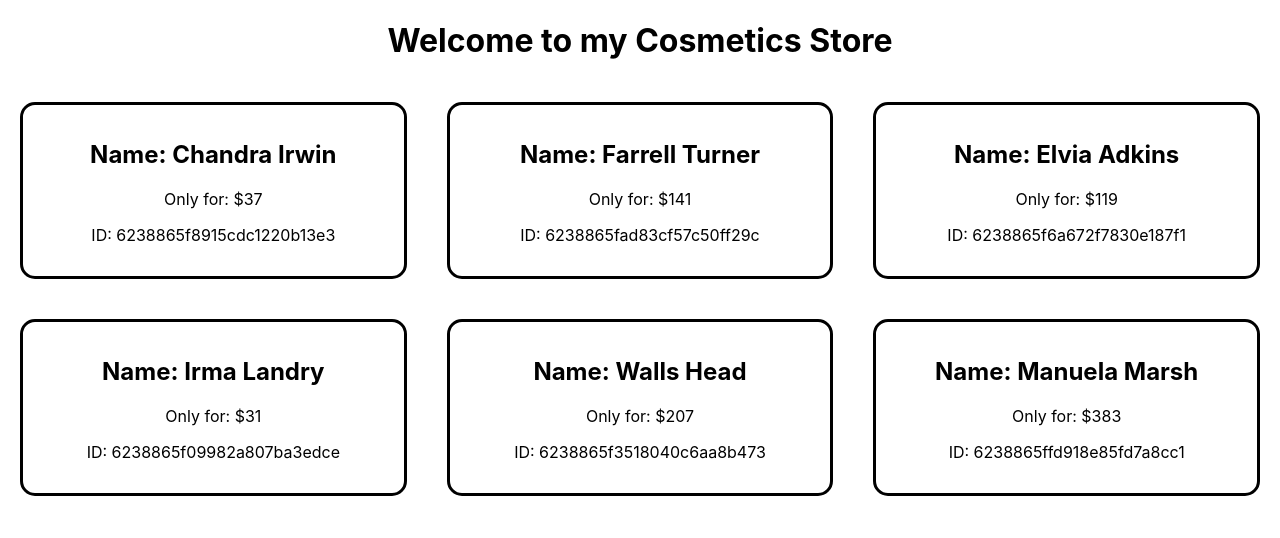
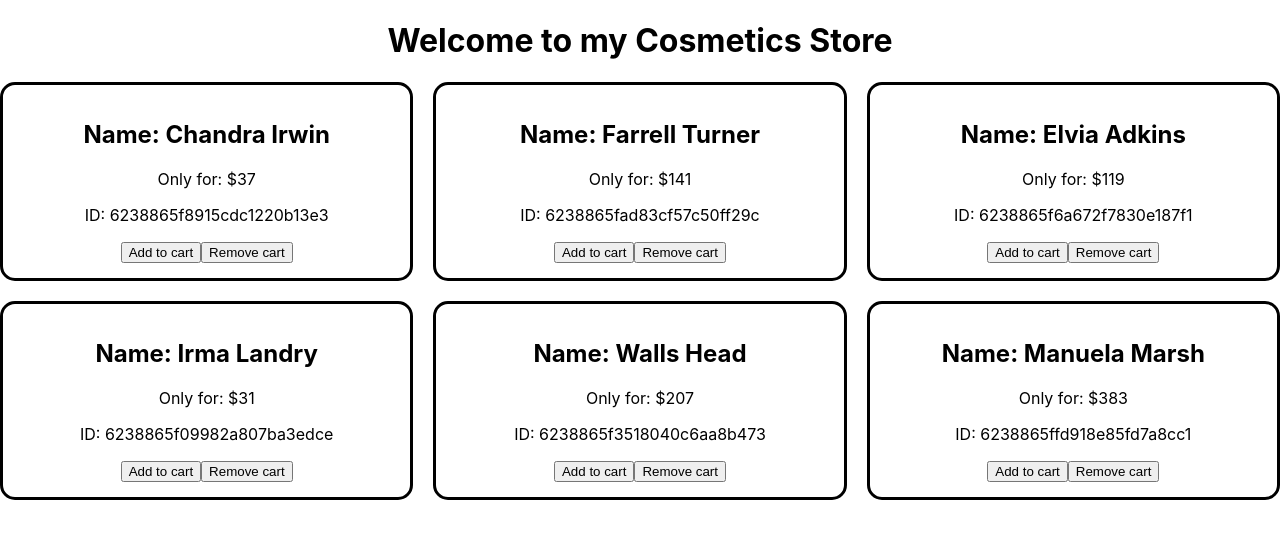
Before and after one commit to sayemhossain/reacr-practice-three, a React (Create React App) app: page / in a window 1280 px wide. Shown: the top 538 px of the page. Built offline with nearby package versions, Linux system fonts and the light colour scheme.

Commit message:
new code

```diff
--- a/src/Component/Cosmetic/Cosmetic.css
+++ b/src/Component/Cosmetic/Cosmetic.css
@@ -1,6 +1,5 @@
 .single-cosmetic {
   border: 3px solid black;
-  margin: 20px;
   padding: 15px;
   border-radius: 15px;
 }
--- a/src/Component/Cosmetic/Cosmetic.js
+++ b/src/Component/Cosmetic/Cosmetic.js
@@ -2,13 +2,23 @@ import React from "react";
 import "./Cosmetic.css";
 
 const Cosmetic = (props) => {
-  console.log(props);
   const { name, price, id } = props.cosmetic;
+  const addToCart = (id) => {
+    console.log("Item added", id);
+  };
   return (
     <div className="single-cosmetic">
       <h2>Name: {name} </h2>
       <p>Only for: ${price} </p>
       <p>ID: {id}</p>
+      <button
+        onClick={() => {
+          addToCart(id);
+        }}
+      >
+        Add to cart
+      </button>
+      <button>Remove cart</button>
     </div>
   );
 };
--- a/src/Component/Cosmetics/Cosmetics.css
+++ b/src/Component/Cosmetics/Cosmetics.css
@@ -1,4 +1,5 @@
 .all-cosmetics {
   display: grid;
   grid-template-columns: repeat(3, 1fr);
+  grid-gap: 20px;
 }
```
